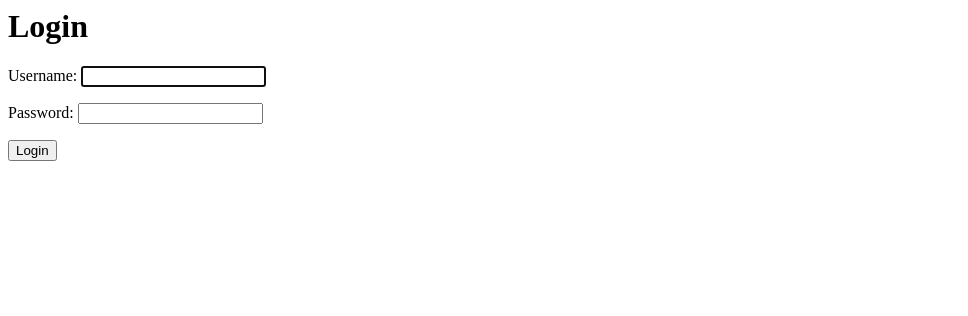
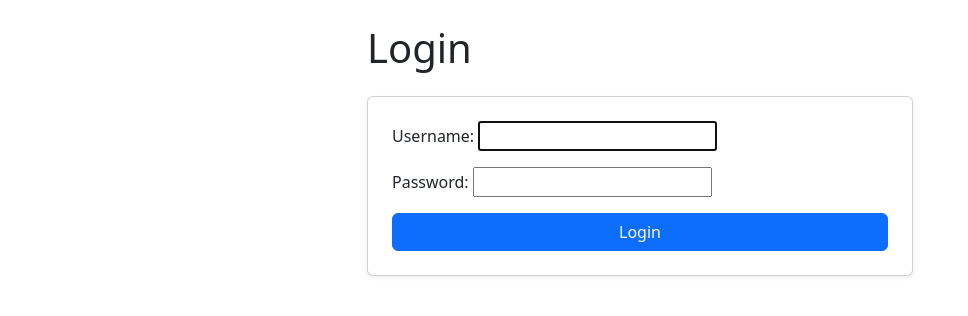
Before and after one commit to BrearPtyLtd/property-tracker, a Django app: page /accounts/login/ in a window 1280 px wide. Shown: the top 316 px of the page, without its empty margins (0-968 px from the left). Run offline with Django 5.2, Linux system fonts and the light colour scheme.

Commit message:
login and logout added

```diff
--- a/config/settings.py
+++ b/config/settings.py
@@ -130,3 +130,6 @@ DEFAULT_AUTO_FIELD = 'django.db.models.BigAutoField'
 import os
 MEDIA_URL = '/media/'
 MEDIA_ROOT = os.path.join(BASE_DIR, 'media')
+
+LOGIN_REDIRECT_URL = '/'
+LOGOUT_REDIRECT_URL = '/accounts/login/'
--- a/tracker/templates/base.html
+++ b/tracker/templates/base.html
@@ -17,7 +17,10 @@
         </div>
         <div>
           <a href="{% url 'dashboard' %}" class="btn btn-sm btn-primary">Dashboard</a>
-          <a href="{% url 'logout' %}" class="btn btn-sm btn-outline-secondary">Logout</a>
+          <form method="post" action="{% url 'logout' %}" style="display: inline;">
+  {% csrf_token %}
+  <button type="submit" class="btn btn-outline-secondary btn-sm">Logout</button>
+</form>
         </div>
       </div>
     {% endif %}
--- a/tracker/templates/registration/login.html
+++ b/tracker/templates/registration/login.html
@@ -1,11 +1,21 @@
-<h1>Login</h1>
+{% extends "base.html" %}
+{% block title %}Login{% endblock %}
+{% block content %}
 
-<form method="post">
-  {% csrf_token %}
-  {{ form.as_p }}
-  <button type="submit">Login</button>
-</form>
+<div class="row justify-content-center">
+  <div class="col-md-6">
+    <h1 class="mb-4">Login</h1>
 
-{% if form.errors %}
-  <p style="color: red;">Invalid credentials</p>
-{% endif %}
+    <form method="post" class="card p-4 shadow-sm">
+      {% csrf_token %}
+      {{ form.as_p }}
+      <button type="submit" class="btn btn-primary w-100">Login</button>
+    </form>
+
+    {% if form.errors %}
+      <div class="alert alert-danger mt-3">Invalid username or password</div>
+    {% endif %}
+  </div>
+</div>
+
+{% endblock %}
--- a/tracker/urls.py
+++ b/tracker/urls.py
@@ -11,4 +11,5 @@ urlpatterns = [
     path('projects/<int:pk>/documents/upload/', views.upload_document, name='upload_document'),
     path('dashboard/', views.dashboard, name='dashboard'),
     path('projects/', views.project_list, name='project_list'),
+    path('logout/', views.custom_logout, name='custom_logout'),
 ]
```
Also changed, not shown: tracker/templates/registration/logged_out.html (added, +10 -0 lines), tracker/templates/tracker/dashboard.html (+8 -2 lines), tracker/views.py (+9 -0 lines).
